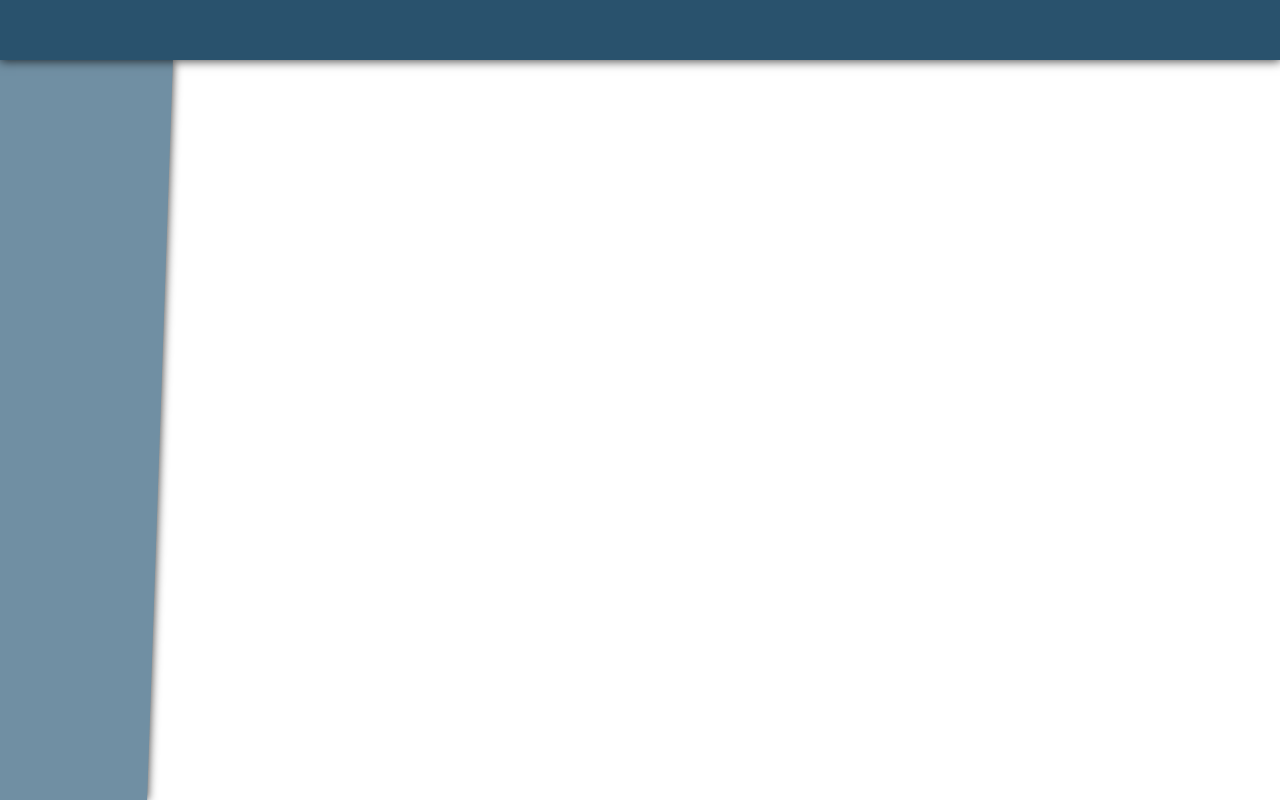
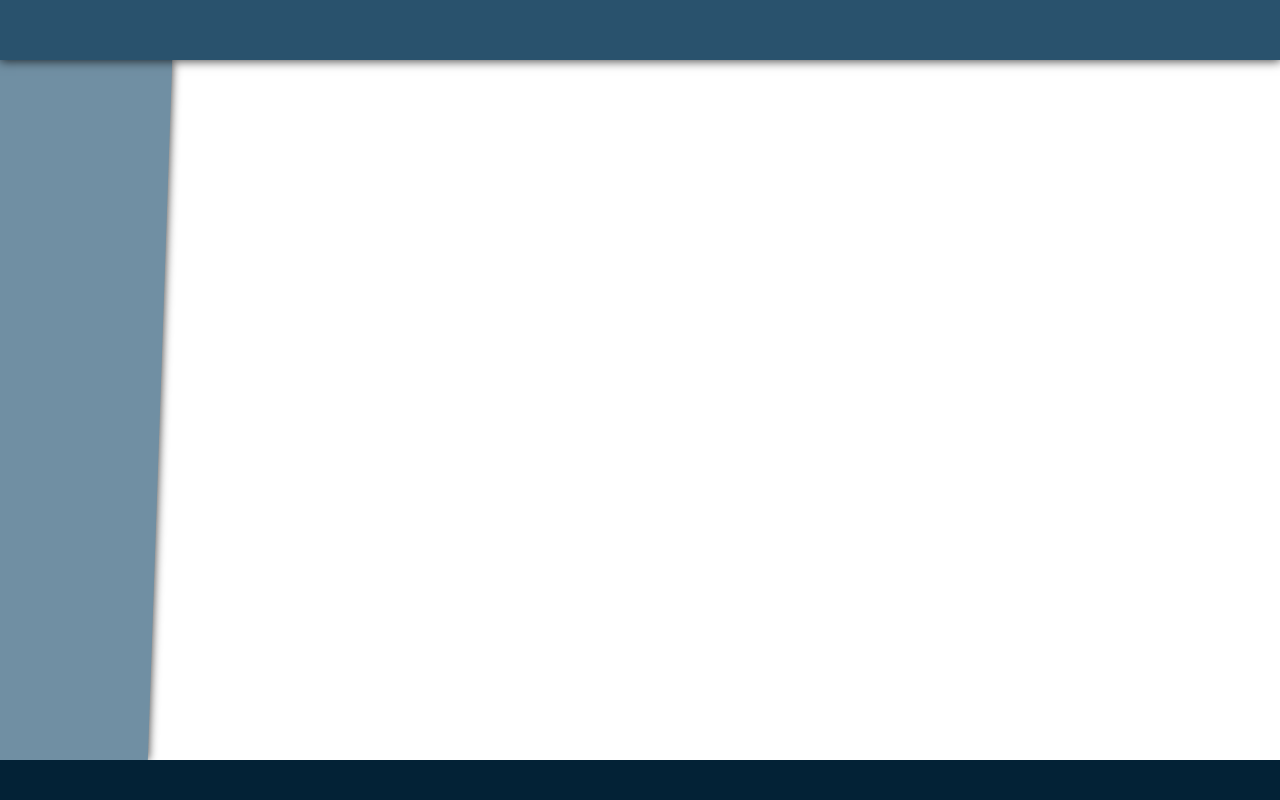
Before and after one commit to ConnerAiken/ConnerAiken.com, a React app: page / in a window 1280 px wide. Built offline with nearby package versions, Linux system fonts and the light colour scheme.

Commit message:
Add footer

```diff
--- a/src/components/App.js
+++ b/src/components/App.js
@@ -22,6 +22,9 @@ class AppContainer extends Component {
               <div id="content">
 
               </div>
+              <div id="footer">
+
+              </div>
           </div>
         );
       }
--- a/src/components/App.scss
+++ b/src/components/App.scss
@@ -4,7 +4,7 @@
      width: 100vw;
      height: 100vh;
      display: grid;
-     grid-template-rows: 7.5% 92.5%;
+     grid-template-rows: 7.5% 87.5% 5%;
      grid-template-columns: 12.5% 87.5%;
 
 
@@ -38,4 +38,14 @@
         grid-row-start: 2;
         grid-row-end:2;
      }
+
+     #footer {
+        background-color: $color-primary-4;
+        z-index: 3;
+
+        grid-column-start: 1;
+        grid-column-end: 3;
+        grid-row-start: 3;
+        grid-row-end:3;
+     }
  }
```
